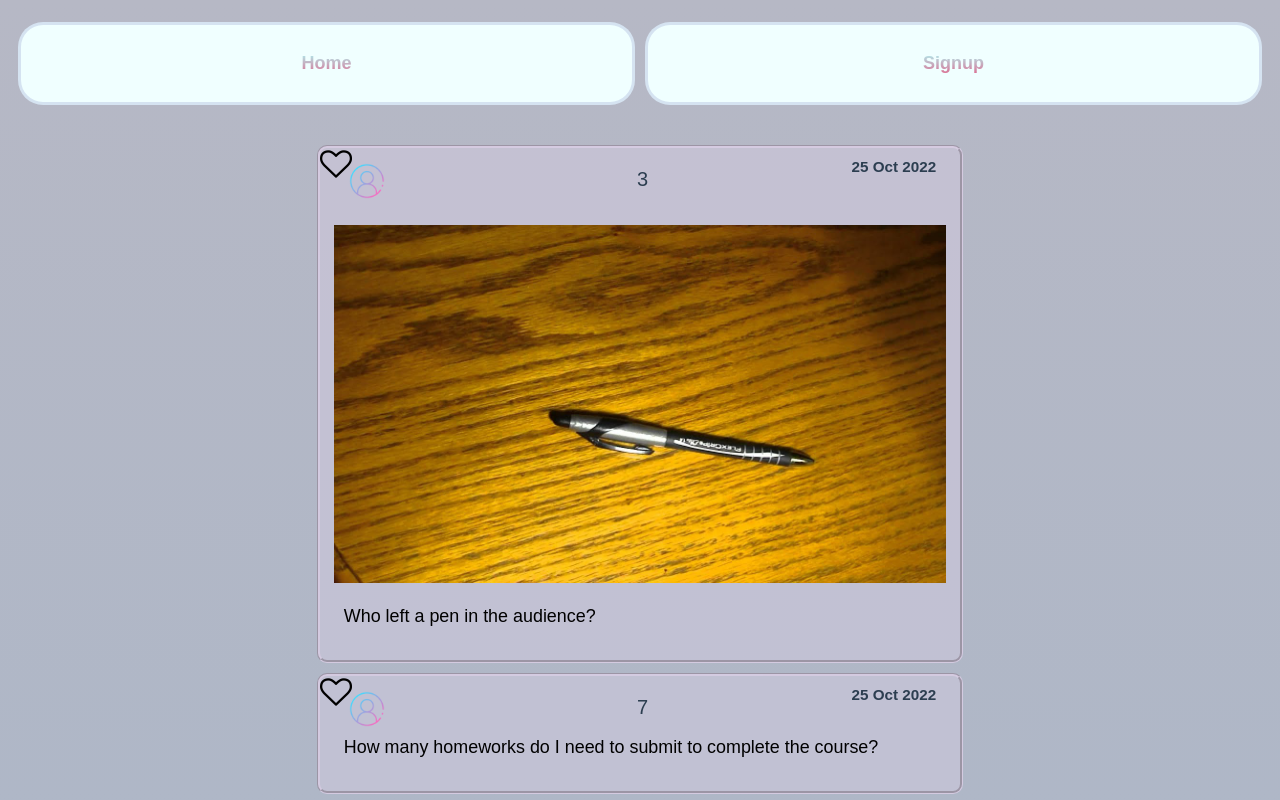
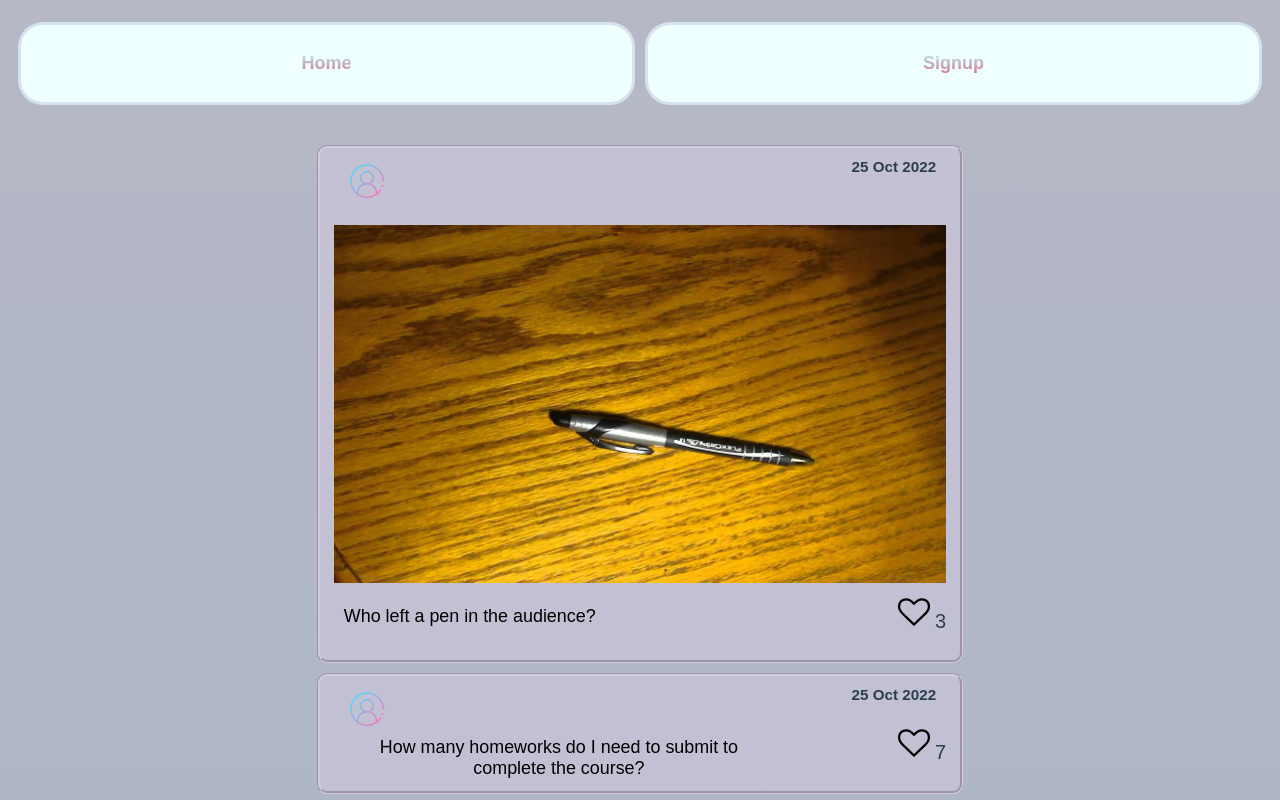
Before and after one commit to healthypunk/WAD-project, a Vue app: page /#/ in a window 1280 px wide. Shown: the top 800 px of the page. Built offline with nearby package versions, Linux system fonts and the light colour scheme.

Commit message:
Like button area changed

```diff
--- a/src/components/LikeButton.vue
+++ b/src/components/LikeButton.vue
@@ -1,8 +1,10 @@
 <template>
-  <a class="like" v-on:click="count++">
-    <img src="@/assets/heart.png" />
-  </a>
-  <p>{{count}}</p>
+  <div class="likebutton">
+    <a class="like" v-on:click="count++">
+      <img src="@/assets/heart.png" />
+    </a>
+    <p>{{count}}</p>
+  </div>
 </template>
 
 <script>
--- a/src/components/Post.vue
+++ b/src/components/Post.vue
@@ -45,17 +45,12 @@ export default {
   width: 3.6vw;
 }
 
-like-button {
-  grid-area: b;
-  justify-self: start;
-}
-
-div {
+.post {
   display: grid;
   grid-template-areas:
     "l u s d r"
     "l p p p r"
-    "l t t t r";
+    "l t t h r";
   grid-template-columns: 1px 14fr 27fr 14fr 1px;
   grid-template-rows: 5vw 28vw 5vw;
   grid-gap: 1vw;
@@ -74,9 +69,14 @@ div {
 .no-img{
   grid-template-areas:
     "l u s d r"
-    "l t t t r";
+    "l t t h r";
   grid-template-columns: 1px 14fr 27fr 14fr 1px;
   grid-template-rows: 3vw 5vw;
+}
+
+.likebutton {
+  grid-area: h;
+  justify-self: end;
 }
 
 .pic1 p {
```
